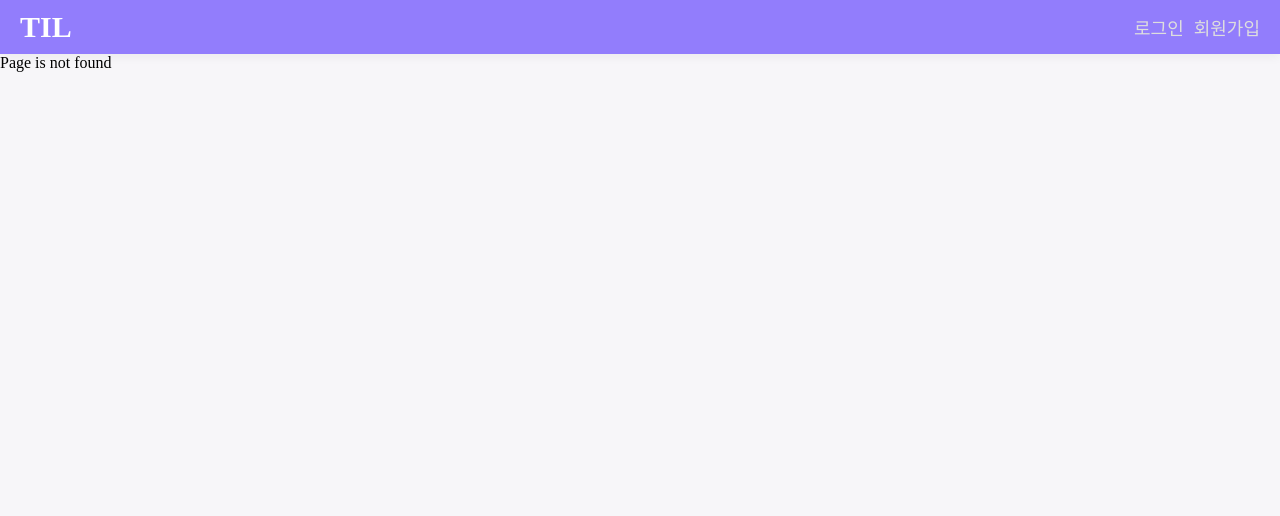
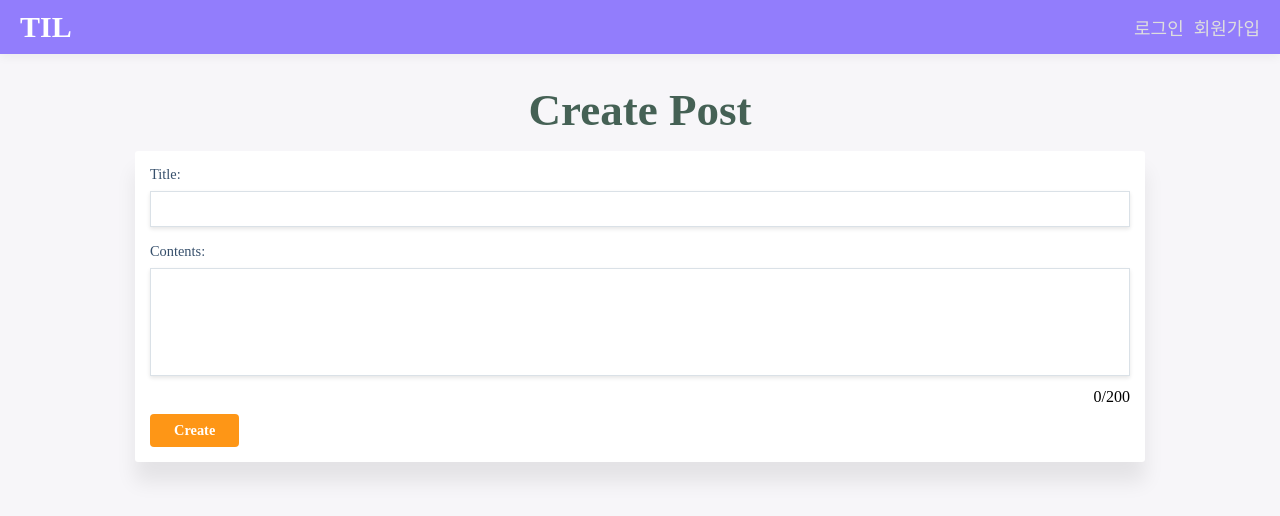
Before and after one commit to LeeHanryang/vue-endgame, a Vue app in the folder vue-til/: page /add in a window 1280 px wide. Before the commit this address had no page. Shown: the top 516 px of the page. Built offline with nearby package versions, Linux system fonts and the light colour scheme.

Commit message:
글자수 제한 및 기타 에러 경고

```diff
--- a/vue-til/public/index.html
+++ b/vue-til/public/index.html
@@ -5,6 +5,7 @@
     <meta http-equiv="X-UA-Compatible" content="IE=edge">
     <meta name="viewport" content="width=device-width,initial-scale=1.0">
     <link rel="icon" href="<%= BASE_URL %>favicon.ico">
+    <script src="https://kit.fontawesome.com/bfa09cc74b.js" crossorigin="anonymous"></script>
     <title>vue-til</title>
   </head>
   <body>
--- a/vue-til/src/api/index.js
+++ b/vue-til/src/api/index.js
@@ -36,4 +36,8 @@ function fetchPosts() {
   return instance.get("posts");
 }
 
-export { registerUser, loginUser, fetchPosts };
+function createPost(postData) {
+  return instance.post("posts", postData);
+}
+
+export { registerUser, loginUser, fetchPosts, createPost };
--- /dev/null
+++ b/vue-til/src/components/posts/PostAddForm.vue
@@ -0,0 +1,76 @@
+<template>
+  <div class="contents">
+    <h1 class="page-header">Create Post</h1>
+    <div class="form-wrapper">
+      <form class="form" @submit.prevent="submitForm">
+        <div>
+          <label for="title">Title: </label>
+          <input type="text" id="title" v-model="title" />
+        </div>
+        <div>
+          <label for="contents">Contents: </label>
+          <textarea
+            type="text"
+            id="contents"
+            :class="{ 'area-warning': !isContentsValid }"
+            rows="5"
+            v-model="contents"
+          />
+          <p v-if="isContentsValid" class="validation-text">
+            {{ contents.length }}/200
+          </p>
+          <p v-else class="validation-text warning">
+            Contents length must be less than 200
+          </p>
+        </div>
+        <button type="submit" class="btn" :disabled="!isContentsValid">
+          Create
+        </button>
+        <p class="log" v-if="logMessage">{{ logMessage }}</p>
+      </form>
+    </div>
+  </div>
+</template>
+
+<script>
+  import { createPost } from "@/api/index";
+
+  export default {
+    data() {
+      return {
+        title: "",
+        contents: "",
+        logMessage: "",
+      };
+    },
+    computed: {
+      isContentsValid() {
+        return this.contents.length <= 200;
+      },
+    },
+    methods: {
+      async submitForm() {
+        try {
+          await createPost({
+            title: this.title,
+            contents: this.contents,
+          });
+
+          this.$router.push("/main");
+        } catch (error) {
+          this.logMessage = error.response.data.message;
+          console.log(error);
+        }
+      },
+    },
+  };
+</script>
+
+<style scoped>
+  .form-wrapper .form {
+    width: 100%;
+  }
+  .btn {
+    color: #fff;
+  }
+</style>
--- a/vue-til/src/css/common.css
+++ b/vue-til/src/css/common.css
@@ -103,7 +103,7 @@ a:hover {
   border-radius: .25rem;
   border: 0 solid #dae1e7;
 }
-.btn.disabled {
+.btn:disabled {
   opacity: 0.5;
   cursor: not-allowed;
 }
@@ -112,6 +112,10 @@ a:hover {
   font-size: 1rem;
   text-align: center;
 }
+.area-warning {
+	outline-color: red;
+}
+
 .warning {
   color: #ff4057;
 }
@@ -178,7 +182,7 @@ a:hover {
 	right: 20px;
 	bottom: 70px;
 	display: flex;
-	align-items: center;
+	align-items: flex-start;
 	justify-content: center;
 	color: white;
 	box-shadow: 0px 5px 10px rgba(0, 0, 0, 0.1);
--- a/vue-til/src/routes/index.js
+++ b/vue-til/src/routes/index.js
@@ -25,6 +25,10 @@ export default new VueRouter({
       component: () => import("@/views/MainPage"),
     },
     {
+      path: "/add",
+      component: () => import("@/views/PostAddPage"),
+    },
+    {
       path: "*",
       component: () => import("@/views/NotFoundPage"),
     },
--- a/vue-til/src/views/MainPage.vue
+++ b/vue-til/src/views/MainPage.vue
@@ -1,4 +1,5 @@
 <template>
+  <div>
     <div class="main list-container contents">
       <h1 class="page-header">Today I Learned</h1>
       <loading-spinner v-if="isLoading"></loading-spinner>
@@ -10,6 +11,10 @@
         >
         </post-list-item>
       </ul>
+    </div>
+    <router-link to="/add" class="create-button">
+      <i class="fa-solid fa-plus fa-3x"></i>
+    </router-link>
   </div>
 </template>
 
--- /dev/null
+++ b/vue-til/src/views/PostAddPage.vue
@@ -0,0 +1,16 @@
+<template>
+  <div class="form-container">
+    <post-add-form></post-add-form>
+  </div>
+</template>
+
+<script>
+  import PostAddForm from "@/components/posts/PostAddForm";
+  export default {
+    components: {
+      PostAddForm,
+    },
+  };
+</script>
+
+<style></style>
```
Lines whose indentation alone changed are shown as unchanged.
